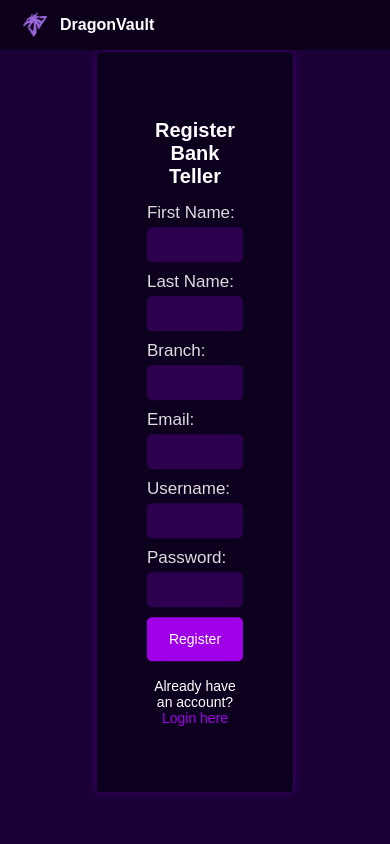
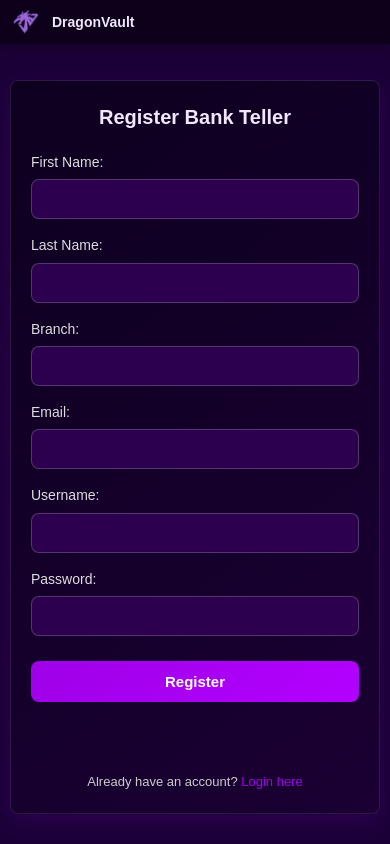
Before and after one commit to PUP-BSIT/project-dragonfly, a PHP site: page /Dragon_Vault/private/teller_registration.html in a window 390 px wide. Run offline with PHP 8.4, Linux system fonts and the light colour scheme.

Commit message:
update registration page responsive design

```diff
--- a/Dragon_Vault/private/css/teller_registration.css
+++ b/Dragon_Vault/private/css/teller_registration.css
@@ -1,173 +1,382 @@
+/* Reset and base styles */
+* {
+  margin: 0;
+  padding: 0;
+  box-sizing: border-box;
+}
+
 body {
   font-family: Arial, sans-serif;
-  margin: 0;
   background-color: #1b0036;
   color: white;
-  height: 100vh;
-  overflow: hidden;
+  min-height: 100vh;
+  line-height: 1.6;
 }
 
+/* Header */
 .header {
   background: #0c001a;
-  padding: 8px 20px;
+  padding: 12px 20px;
   display: flex;
   justify-content: space-between;
   align-items: center;
-  height: 50px;
   position: fixed;
   top: 0;
   left: 0;
   width: 100%;
   z-index: 1000;
-  box-sizing: border-box;
+  box-shadow: 0 2px 10px rgba(0, 0, 0, 0.3);
 }
 
 .logo-container {
   display: flex;
   align-items: center;
+  gap: 12px;
 }
 
 .logo {
-  height: 30px;
-  margin-right: 10px;
+  height: 35px;
+  width: 35px;
   border-radius: 50%;
-  width: 30px;
+  object-fit: cover;
+}
+
+.brand-name {
+  font-size: 18px;
+  font-weight: bold;
+  color: #f2e6ff;
+}
+
+/* Main content */
+.main-content {
+  padding-top: 70px;
+  min-height: 100vh;
   display: flex;
   align-items: center;
   justify-content: center;
-  font-weight: bold;
-  color: white;
+  padding: 70px 20px 20px;
 }
 
-.brand-name {
-  font-size: 16px;
+/* Registration container */
+.registration-container {
+  background: linear-gradient(145deg, #0d001f, #1a0033);
+  border-radius: 12px;
+  padding: 40px;
+  width: 100%;
+  max-width: 500px;
+  box-shadow: 0 8px 25px rgba(69, 0, 120, 0.4);
+  border: 1px solid rgba(255, 255, 255, 0.1);
+}
+
+.registration-container h2 {
+  font-size: 28px;
+  text-align: center;
+  margin-bottom: 30px;
+  color: #f2e6ff;
   font-weight: bold;
 }
 
-.nav-links {
-  display: flex;
-  align-items: center;
-  gap: 20px;
+/* Form groups */
+.form-group {
+  margin-bottom: 20px;
 }
 
-.nav-links a,
-.nav-links button {
-  background: none;
-  border: none;
-  color: white;
-  font-size: 12px;
-  cursor: pointer;
-  padding: 6px 10px;
-  border-radius: 5px;
-  transition: background 0.3s;
-  text-decoration: none;
+/* Form labels */
+form label {
+  display: block;
+  margin-bottom: 8px;
+  font-size: 16px;
+  color: #ddd;
+  font-weight: 500;
 }
 
-.nav-links a:hover,
-.nav-links button:hover {
-  background-color: #450078;
-}
-
-/* Login Card */
-.step {
-  display: none;
-  padding-top: 70px;
-}
-
-.step.active {
-  display: block;
-}
-
-/* Registration Form Container */
-.registration-container {
-  background: #0d001f;
-  border-radius: 4px;
-  padding: 50px;
-  max-width: 500px;
-  box-shadow: 0 0 10px #450078;
-  box-sizing: border-box;
-  position: absolute;
-  top: 50%;
-  left: 50%;
-  transform: translate(-50%, -50%);
-  max-height: calc(100vh - 50px);
-}
-
-.registration-container h2 {
-  font-size: 20px;
-  text-align: center;
-  margin-bottom: 15px;
-}
-
-/* Form Elements */
-form label {
-  display: block;
-  margin-bottom: 4px;
-  font-size: 17px;
-  color: #ddd;
-}
-
+/* Form inputs */
 form input[type="text"],
 form input[type="email"],
 form input[type="password"] {
   width: 100%;
-  padding: 9px;
-  margin-bottom: 10px;
-  border-radius: 5px;
-  border: none;
-  font-size: 15px;
+  padding: 12px 15px;
+  border-radius: 8px;
+  border: 1px solid rgba(255, 255, 255, 0.2);
+  font-size: 16px;
   background-color: #2c004e;
   color: white;
-  box-sizing: border-box;
+  transition: all 0.3s ease;
 }
 
 form input:focus {
   outline: none;
-  box-shadow: 0 0 5px #9f00e8;
+  box-shadow: 0 0 0 2px #9f00e8;
   background-color: #3d006a;
+  border-color: #9f00e8;
 }
 
-.form-note {
-  padding: 2px;
+form input::placeholder {
+  color: #aaa;
 }
 
-
-/* Submit Button */
+/* Submit button */
 button[type="submit"] {
-  background: #9f00e8;
+  background: linear-gradient(135deg, #9f00e8, #b300ff);
   color: white;
   border: none;
-  padding: 14px 22px;
-  border-radius: 5px;
-  font-size: 14px;
+  padding: 15px 25px;
+  border-radius: 8px;
+  font-size: 16px;
+  font-weight: bold;
   cursor: pointer;
   width: 100%;
-  transition: background 0.3s;
+  transition: all 0.3s ease;
+  margin-top: 10px;
 }
 
 button[type="submit"]:hover {
-  background: #8a00cc;
+  background: linear-gradient(135deg, #8a00cc, #9900e6);
+  transform: translateY(-2px);
+  box-shadow: 0 4px 15px rgba(159, 0, 232, 0.4);
 }
 
-/* Message Styling */
-#error_message,
-#success_message {
-  text-align: center;
-  font-size: 13px;
-  margin-top: 10px;
+button[type="submit"]:active {
+  transform: translateY(0);
 }
 
+/* Message container */
+.message-container {
+  min-height: 40px;
+  display: flex;
+  flex-direction: column;
+  align-items: center;
+  justify-content: center;
+  margin: 15px 0;
+}
+
+/* Messages */
+.error-message {
+  color: #ff6b6b;
+  text-align: center;
+  font-size: 14px;
+  margin: 5px 0;
+}
+
+.success-message {
+  color: #51cf66;
+  text-align: center;
+  font-size: 14px;
+  margin: 5px 0;
+}
+
+/* Form note */
 .form-note {
   text-align: center;
-  margin-top: 15px;
-  font-size: 14px;
+  margin-top: 20px;
+  font-size: 15px;
+  color: #ccc;
 }
 
 .form-note a {
   color: #9f00e8;
   text-decoration: none;
+  font-weight: 500;
+  transition: color 0.3s ease;
 }
 
 .form-note a:hover {
+  color: #b300ff;
   text-decoration: underline;
 }
+
+/* Tablet styles */
+@media (max-width: 1024px) {
+  .main-content {
+    padding: 80px 30px 30px;
+  }
+
+  .registration-container {
+    padding: 35px;
+    max-width: 450px;
+  }
+
+  .registration-container h2 {
+    font-size: 24px;
+    margin-bottom: 25px;
+  }
+}
+
+/* Mobile styles */
+@media (max-width: 768px) {
+  .header {
+    padding: 10px 15px;
+  }
+
+  .logo {
+    height: 30px;
+    width: 30px;
+  }
+
+  .brand-name {
+    font-size: 16px;
+  }
+
+  .main-content {
+    padding: 70px 15px 20px;
+  }
+
+  .registration-container {
+    padding: 25px;
+    border-radius: 10px;
+  }
+
+  .registration-container h2 {
+    font-size: 22px;
+    margin-bottom: 20px;
+  }
+
+  .form-group {
+    margin-bottom: 18px;
+  }
+
+  form label {
+    font-size: 15px;
+    margin-bottom: 6px;
+  }
+
+  form input[type="text"],
+  form input[type="email"],
+  form input[type="password"] {
+    padding: 12px;
+    font-size: 16px; /* Prevents zoom on iOS */
+  }
+
+  button[type="submit"] {
+    padding: 14px 20px;
+    font-size: 16px;
+  }
+
+  .form-note {
+    font-size: 14px;
+    margin-top: 15px;
+  }
+}
+
+/* Small mobile styles */
+@media (max-width: 480px) {
+  .header {
+    padding: 8px 12px;
+  }
+
+  .logo {
+    height: 28px;
+    width: 28px;
+  }
+
+  .brand-name {
+    font-size: 14px;
+  }
+
+  .main-content {
+    padding: 65px 10px 15px;
+  }
+
+  .registration-container {
+    padding: 20px;
+    border-radius: 8px;
+  }
+
+  .registration-container h2 {
+    font-size: 20px;
+    margin-bottom: 18px;
+  }
+
+  .form-group {
+    margin-bottom: 15px;
+  }
+
+  form label {
+    font-size: 14px;
+  }
+
+  form input[type="text"],
+  form input[type="email"],
+  form input[type="password"] {
+    padding: 10px 12px;
+    font-size: 16px;
+  }
+
+  button[type="submit"] {
+    padding: 12px 18px;
+    font-size: 15px;
+  }
+
+  .error-message,
+  .success-message {
+    font-size: 13px;
+  }
+
+  .form-note {
+    font-size: 13px;
+  }
+}
+
+/* Extra small devices */
+@media (max-width: 360px) {
+  .registration-container {
+    padding: 15px;
+  }
+
+  .registration-container h2 {
+    font-size: 18px;
+  }
+
+  form input[type="text"],
+  form input[type="email"],
+  form input[type="password"] {
+    padding: 10px;
+  }
+}
+
+/* Landscape mobile */
+@media (max-height: 600px) and (orientation: landscape) {
+  .main-content {
+    padding: 60px 15px 10px;
+  }
+
+  .registration-container {
+    padding: 20px;
+  }
+
+  .registration-container h2 {
+    font-size: 20px;
+    margin-bottom: 15px;
+  }
+
+  .form-group {
+    margin-bottom: 12px;
+  }
+}
+
+/* Focus styles for better accessibility */
+form input:focus,
+button:focus {
+  outline: 2px solid #9f00e8;
+  outline-offset: 2px;
+}
+
+/* Loading state */
+button[type="submit"]:disabled {
+  opacity: 0.6;
+  cursor: not-allowed;
+  transform: none;
+}
+
+/* High contrast mode support */
+@media (prefers-contrast: high) {
+  .registration-container {
+    border: 2px solid white;
+  }
+
+  form input[type="text"],
+  form input[type="email"],
+  form input[type="password"] {
+    border: 1px solid white;
+  }
+}
--- a/Dragon_Vault/private/teller_registration.html
+++ b/Dragon_Vault/private/teller_registration.html
@@ -6,42 +6,63 @@
   <title>Register Bank Teller - Dragon Vault</title>
   <link rel="stylesheet" href="css/teller_registration.css">
 </head>
+<body>
   <header class="header">
     <div class="logo-container">
       <img src="../assets/logo.png" alt="DragonVault Logo" class="logo" />
       <div class="brand-name">DragonVault</div>
     </div>
   </header>
-<body>
+
+  <main class="main-content">
     <div class="registration-container">
       <h2>Register Bank Teller</h2>
       <form id="teller_register_form">
+        <div class="form-group">
           <label for="first_name">First Name:</label>
           <input type="text" id="first_name" name="first_name" required>
+        </div>
 
+        <div class="form-group">
           <label for="last_name">Last Name:</label>
           <input type="text" id="last_name" name="last_name" required>
+        </div>
 
+        <div class="form-group">
           <label for="branch">Branch:</label>
           <input type="text" id="branch" name="branch" required>
+        </div>
 
+        <div class="form-group">
           <label for="email">Email:</label>
           <input type="email" id="email" name="email" required>
+        </div>
 
+        <div class="form-group">
           <label for="username">Username:</label>
           <input type="text" id="username" name="username" required>
+        </div>
 
+        <div class="form-group">
           <label for="password">Password:</label>
           <input type="password" id="password" name="password" required>
+        </div>
 
         <button type="submit">Register</button>
-      <p id="error_message" style="color:red;"></p>
-      <p id="success_message" style="color:green;"></p>
 
-       <p class="form-note">Already have an account?
-        <a href="teller_login.html">Login here</a></p>
+        <div class="message-container">
+          <p id="error_message" class="error-message"></p>
+          <p id="success_message" class="success-message"></p>
+        </div>
+
+        <p class="form-note">
+          Already have an account?
+          <a href="teller_login.html">Login here</a>
+        </p>
       </form>
     </div>
+  </main>
+
   <script src="js/teller_registration.js"></script>
 </body>
 </html>
```
Lines whose indentation alone changed are shown as unchanged.
